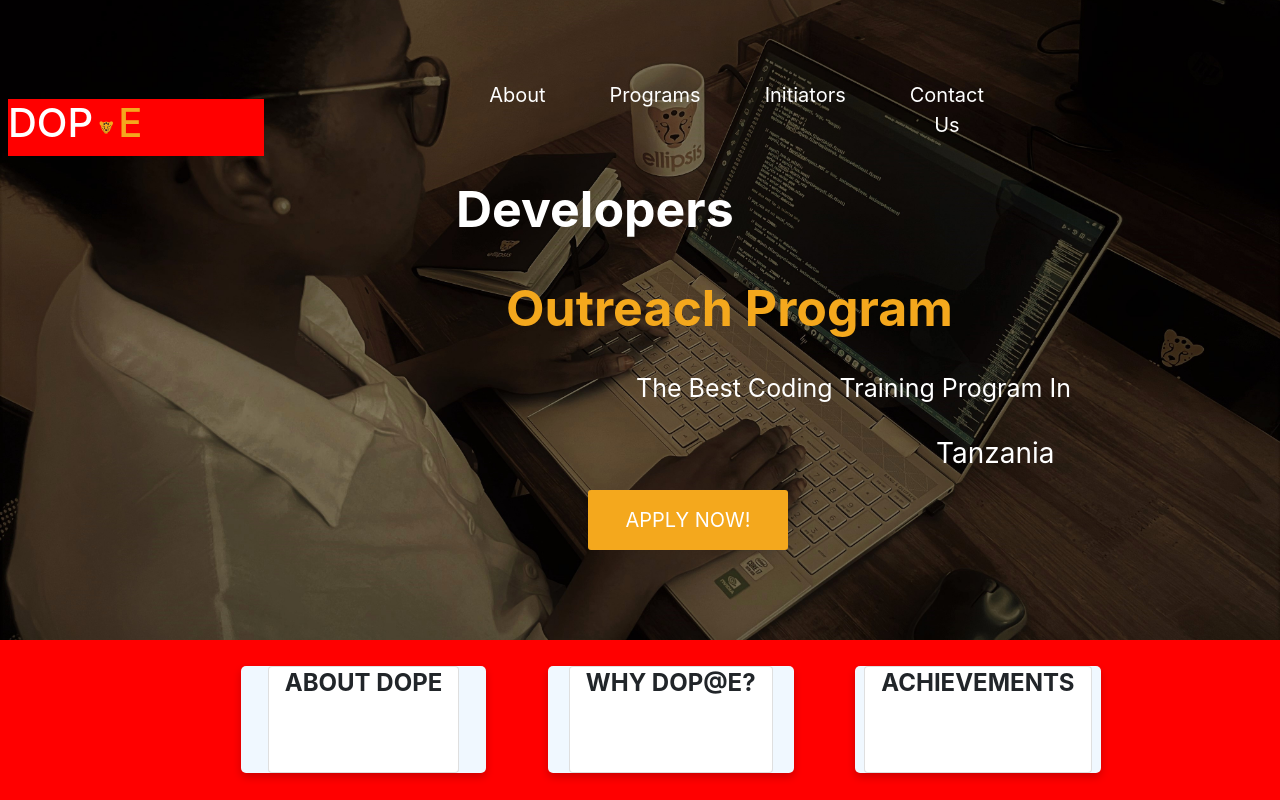
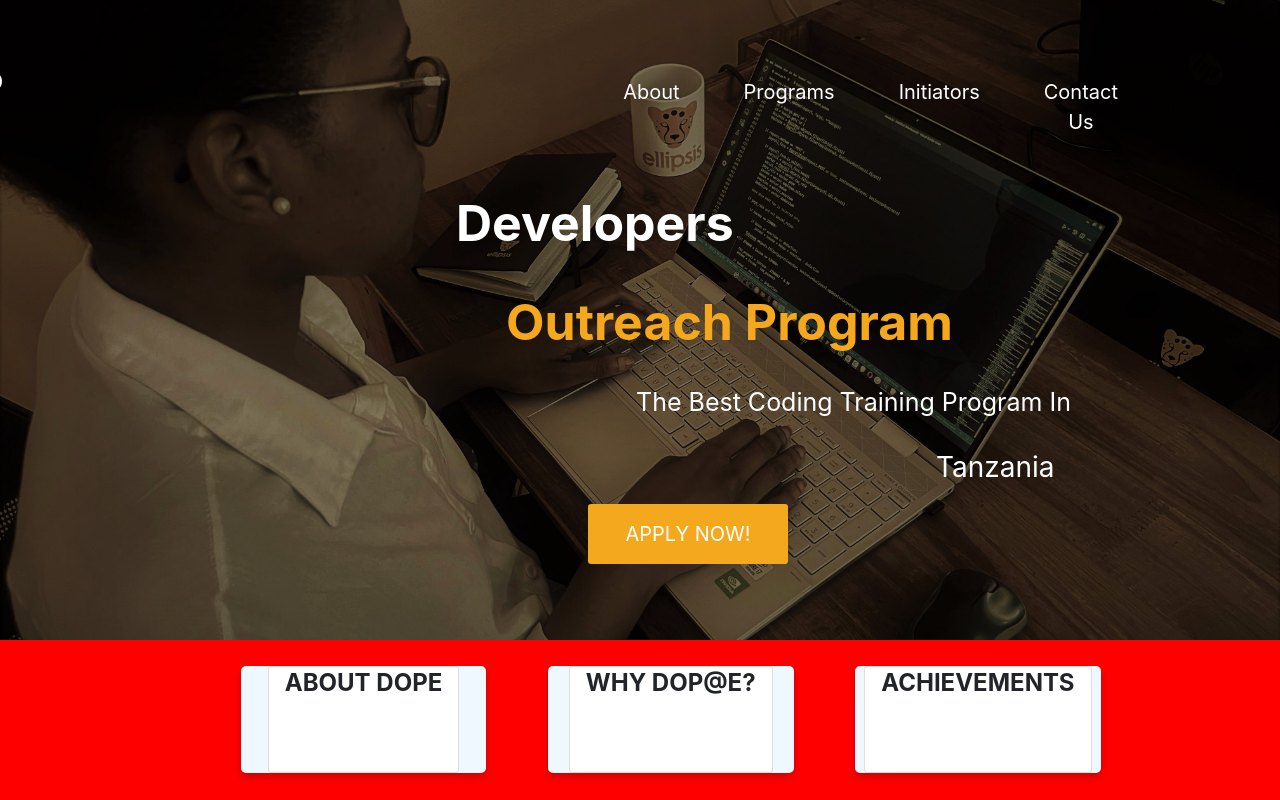
Before and after one commit to kaigwa/Ellipsis-, a React (Create React App) app: page /Dop in a window 1280 px wide. Shown: the top 800 px of the page. Built offline with nearby package versions, Linux system fonts and the light colour scheme.

Commit message:
header feature

```diff
--- a/src/Components/dop.jsx
+++ b/src/Components/dop.jsx
@@ -16,6 +16,7 @@ const Dop = (props) => {
           className="dp"
           style={{ backgroundImage: "url('./images/dope.jpg')" }}
         >
+          <div className="header">
             <div className="logo">
               <a className="remove-link" href="https://ellipsis.co.tz">
                 <h1>
@@ -70,6 +71,7 @@ const Dop = (props) => {
               </ul>
               {/* </Scrollspy> */}
             </nav>
+          </div>
 
           <div className="dope">
             <p className="para">
--- a/src/Components/dop/dop.css
+++ b/src/Components/dop/dop.css
@@ -16,21 +16,32 @@
   background-repeat: none;
   background-position: center;
   background-size: cover;
+  /* margin-top: 1rem; */
   width: 100%;
   height: 80vh;
 }
+.header {
+  display: flex;
+  justify-content: center;
+  flex-direction: row;
+  /* background-color: white; */
+  align-items: center;
+  width: 90%;
+  padding: 0.2rem;
+}
 .dp .nav {
-  justify-content: flex-end;
-  width: 40%;
-  margin-left: 20.5rem;
-  margin-top: 0.35rem;
+  align-content: center;
+  justify-content: center;
+  /* background-color: blue; */
+  width: 80%;
+  margin-left: 38.5rem;
+  padding: 0.2rem;
 }
 .dp .logo {
   flex-direction: row;
-  background-color: red;
-  justify-content: flex-start;
-  align-items: center;
-  margin-top: 1.5625rem;
+  /* background-color: red; */
+  justify-content: center;
+  align-content: flex-start;
   margin-left: 0.5rem;
   width: 20%;
 }
```
Lines whose indentation alone changed are shown as unchanged.
